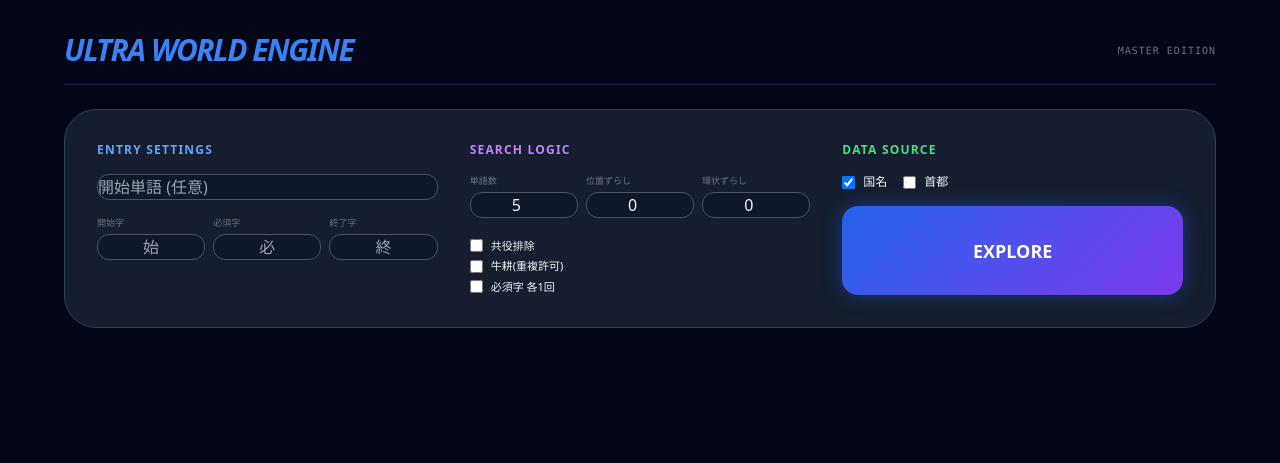
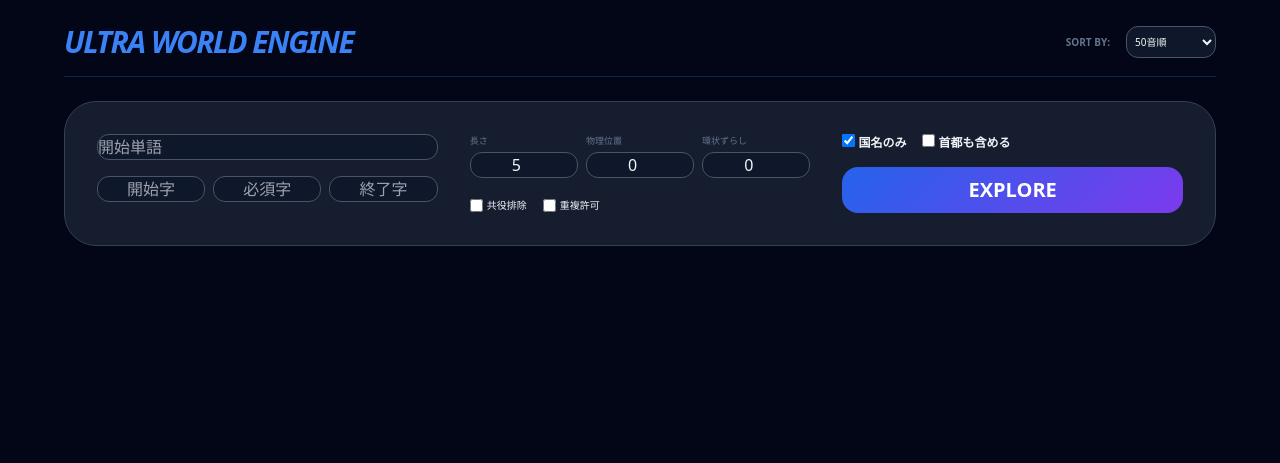
Before and after one commit to xjrstjrwvg-commits/pyongyang-, a Flask app: page / in a window 1280 px wide. Shown: the top 463 px of the page. Run offline with Flask 3, Linux system fonts and the light colour scheme; some libraries are stand-ins or nearby versions.

Commit message:
index.html

```diff
--- a/templates/index.html
+++ b/templates/index.html
@@ -7,81 +7,62 @@
     <style>
         body { background: #020617; color: #f1f5f9; }
         .glass { background: rgba(30, 41, 59, 0.7); border: 1px solid #334155; backdrop-filter: blur(12px); }
-        input { background: #0f172a; border: 1px solid #475569; color: white; border-radius: 12px; padding: 10px; font-size: 14px; }
-        .btn-glow { background: linear-gradient(135deg, #2563eb, #7c3aed); box-shadow: 0 0 20px rgba(37, 99, 235, 0.4); }
+        input, select { background: #0f172a; border: 1px solid #475569; color: white; border-radius: 12px; padding: 10px; }
+        .btn-primary { background: linear-gradient(135deg, #2563eb, #7c3aed); }
     </style>
 </head>
-<body class="p-4 md:p-8">
+<body class="p-6">
     <div class="max-w-6xl mx-auto space-y-6">
         <header class="flex justify-between items-center border-b border-blue-900/50 pb-4">
-            <h1 class="text-3xl font-black italic tracking-tighter text-blue-500">ULTRA WORLD ENGINE</h1>
-            <span class="text-[10px] font-mono text-slate-500 uppercase tracking-widest">Master Edition</span>
+            <h1 class="text-3xl font-black italic text-blue-500 tracking-tighter">ULTRA WORLD ENGINE</h1>
+            <div class="flex gap-4 items-center">
+                <label class="text-[10px] uppercase text-slate-500 font-bold">Sort By:</label>
+                <select id="sort_type" class="text-[10px] p-1 h-8">
+                    <option value="kana">50音順</option>
+                    <option value="length">合計文字数順</option>
+                </select>
+            </div>
         </header>
 
         <div class="glass p-8 rounded-[32px] grid grid-cols-1 lg:grid-cols-3 gap-8">
-            <!-- Col 1: Word & Characters -->
             <div class="space-y-4">
-                <h3 class="text-xs font-bold text-blue-400 uppercase tracking-widest">Entry Settings</h3>
-                <input id="sw" placeholder="開始単語 (任意)" class="w-full">
+                <input id="sw" placeholder="開始単語" class="w-full">
                 <div class="grid grid-cols-3 gap-2">
-                    <div>
-                        <label class="text-[9px] text-slate-500 block mb-1">開始字</label>
-                        <input id="sc" placeholder="始" class="w-full text-center">
-                    </div>
-                    <div>
-                        <label class="text-[9px] text-slate-500 block mb-1">必須字</label>
-                        <input id="mc" placeholder="必" class="w-full text-center">
-                    </div>
-                    <div>
-                        <label class="text-[9px] text-slate-500 block mb-1">終了字</label>
-                        <input id="ec" placeholder="終" class="w-full text-center">
-                    </div>
+                    <input id="sc" placeholder="開始字" class="text-center">
+                    <input id="mc" placeholder="必須字" class="text-center">
+                    <input id="ec" placeholder="終了字" class="text-center">
                 </div>
             </div>
 
-            <!-- Col 2: Logic & Depth -->
             <div class="space-y-4">
-                <h3 class="text-xs font-bold text-purple-400 uppercase tracking-widest">Search Logic</h3>
                 <div class="grid grid-cols-3 gap-2">
-                    <div>
-                        <label class="text-[9px] text-slate-500 block mb-1">単語数</label>
-                        <input type="number" id="ml" value="5" class="w-full text-center">
-                    </div>
-                    <div>
-                        <label class="text-[9px] text-slate-500 block mb-1">位置ずらし</label>
-                        <input type="number" id="ps" value="0" class="w-full text-center">
-                    </div>
-                    <div>
-                        <label class="text-[9px] text-slate-500 block mb-1">環状ずらし</label>
-                        <input type="number" id="ks" value="0" class="w-full text-center">
-                    </div>
+                    <div><label class="text-[9px] text-slate-500 block mb-1">長さ</label><input type="number" id="ml" value="5" class="w-full text-center"></div>
+                    <div><label class="text-[9px] text-slate-500 block mb-1">物理位置</label><input type="number" id="ps" value="0" class="w-full text-center"></div>
+                    <div><label class="text-[9px] text-slate-500 block mb-1">環状ずらし</label><input type="number" id="ks" value="0" class="w-full text-center"></div>
                 </div>
-                <div class="grid grid-cols-1 gap-1 pt-1 text-[11px]">
-                    <label class="flex items-center gap-2 cursor-pointer"><input type="checkbox" id="conj"> 共役排除</label>
-                    <label class="flex items-center gap-2 cursor-pointer"><input type="checkbox" id="rt"> 牛耕(重複許可)</label>
-                    <label class="flex items-center gap-2 cursor-pointer"><input type="checkbox" id="lo"> 必須字 各1回</label>
+                <div class="flex gap-4 text-[10px] pt-1">
+                    <label class="flex items-center gap-1 cursor-pointer"><input type="checkbox" id="conj"> 共役排除</label>
+                    <label class="flex items-center gap-1 cursor-pointer"><input type="checkbox" id="rt"> 重複許可</label>
                 </div>
             </div>
 
-            <!-- Col 3: Data & Action -->
             <div class="flex flex-col space-y-4">
-                <h3 class="text-xs font-bold text-green-400 uppercase tracking-widest">Data Source</h3>
-                <div class="flex gap-4 text-xs">
-                    <label class="flex items-center gap-2"><input type="checkbox" name="cat" value="country" checked> 国名</label>
-                    <label class="flex items-center gap-2"><input type="checkbox" name="cat" value="capital"> 首都</label>
+                <div class="flex gap-4 text-xs font-bold">
+                    <label><input type="checkbox" name="cat" value="country" checked> 国名のみ</label>
+                    <label><input type="checkbox" name="cat" value="capital"> 首都も含める</label>
                 </div>
-                <button onclick="run()" id="btn" class="flex-grow btn-glow text-white font-black rounded-2xl transition-all active:scale-95 text-lg">EXPLORE</button>
+                <button onclick="run()" id="btn" class="flex-grow btn-primary text-white font-black rounded-2xl active:scale-95 transition-all text-xl">EXPLORE</button>
             </div>
         </div>
 
-        <div id="res" class="grid grid-cols-1 gap-3 pb-20"></div>
+        <div id="res" class="space-y-2 pb-20"></div>
     </div>
 
     <script>
         async function run(){
             const btn=document.getElementById('btn');
             const resDiv=document.getElementById('res');
-            btn.innerText="COMPUTING..."; btn.disabled=true;
+            btn.innerText="探索中..."; btn.disabled=true;
             resDiv.innerHTML="";
 
             const cats = Array.from(document.querySelectorAll('input[name="cat"]:checked')).map(c => c.value);
@@ -99,7 +80,7 @@
                     kana_shift:document.getElementById('ks').value,
                     exclude_conjugates:document.getElementById('conj').checked,
                     round_trip:document.getElementById('rt').checked,
-                    limit_one:document.getElementById('lo').checked,
+                    sort_type:document.getElementById('sort_type').value,
                     categories: cats
                 })
             });
@@ -107,11 +88,9 @@
             btn.innerText="EXPLORE"; btn.disabled=false;
 
             resDiv.innerHTML = d.count ? d.routes.map((rt, i)=>`
-                <div class="glass p-4 rounded-2xl border-l-4 border-blue-500 animate-in fade-in slide-in-from-bottom-2">
-                    <div class="text-[9px] text-blue-400 mb-2 font-mono">PATH #${String(i+1).padStart(3,'0')} | ${rt.length} WORDS</div>
-                    <div class="overflow-x-auto pb-1 text-sm font-bold whitespace-nowrap scrollbar-hide">
-                        ${rt.join(' <span class="text-blue-500 mx-1">→</span> ')}
-                    </div>
+                <div class="glass p-3 rounded-xl border-l-2 border-blue-500 text-sm font-bold flex justify-between items-center animate-in fade-in slide-in-from-bottom-1">
+                    <div><span class="text-[9px] text-blue-400 mr-2">#${i+1}</span>${rt.join(' → ')}</div>
+                    <div class="text-[9px] text-slate-500 font-mono ml-4">${rt.join('').length}文字</div>
                 </div>
             `).join('') : '<p class="text-center text-slate-600 font-bold py-10 italic">No Routes Found</p>';
         }
```
